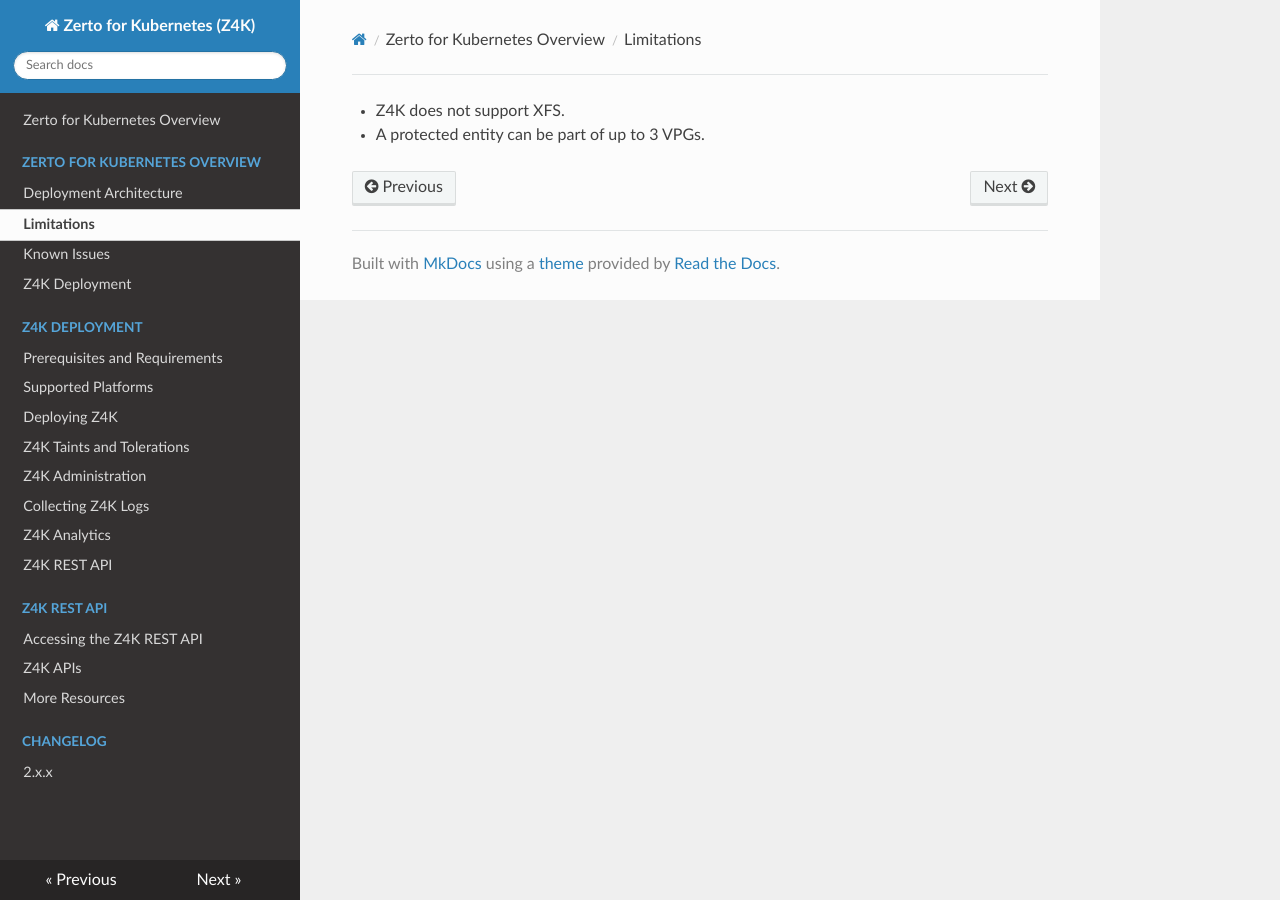
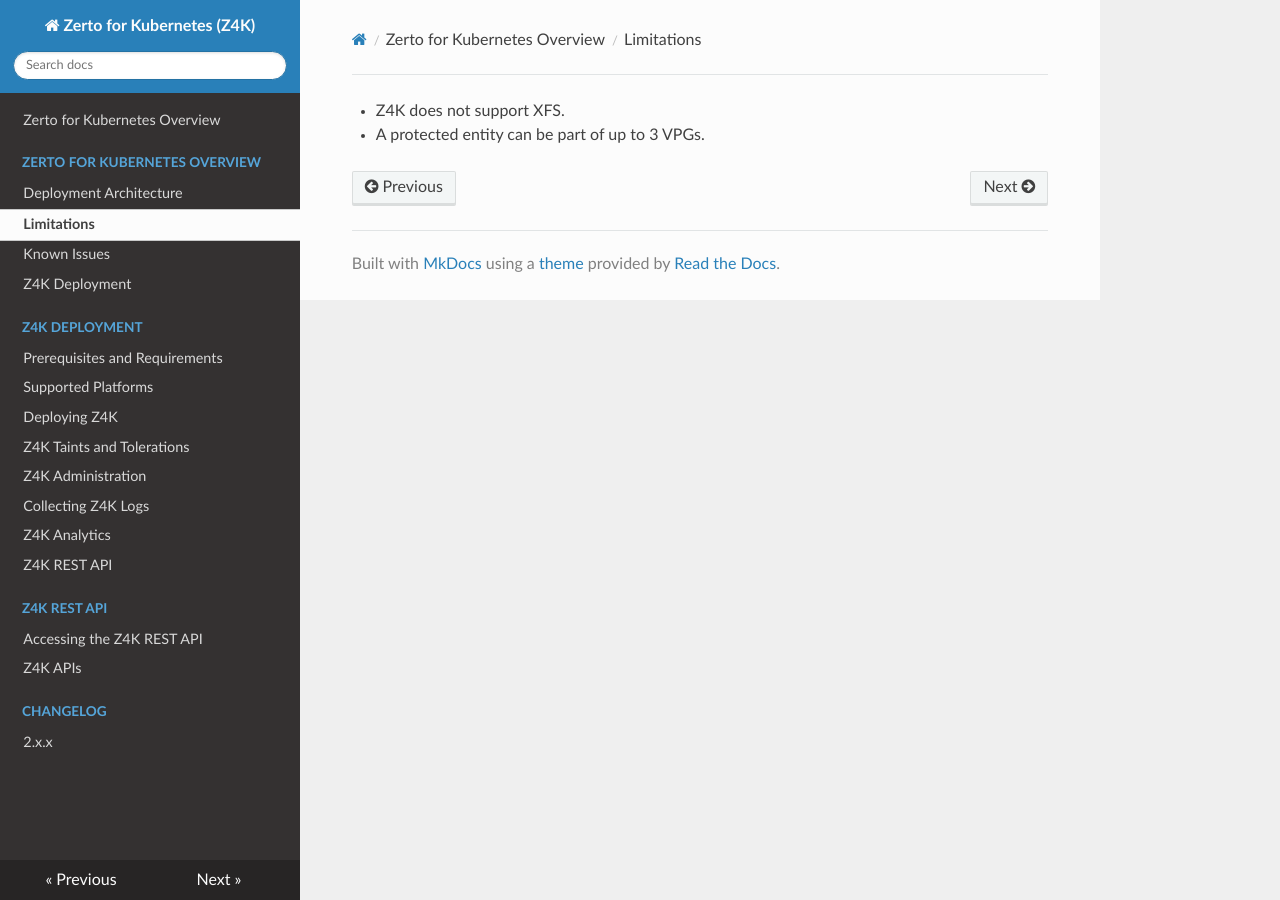
Before and after one commit to ZertoPublic/Z4K, an MkDocs documentation site: the page built from docs/Limitations.md, in a window 1280 px wide. Built offline with MkDocs 1.6.1, drawn with Linux system fonts in a browser that asks for light colours.

Commit message:
Update mkdocs.yml

```diff
--- a/mkdocs.yml
+++ b/mkdocs.yml
@@ -21,7 +21,6 @@
 - Z4K REST API:
   - Accessing the Z4K REST API: AccessingZ4KRESTAPI.md
   - Z4K APIs: openapi.md
-- More Resources: MoreResources.md
 - ChangeLog:
   - '2.x.x': ./changes/version2.x.x.md
 plugins:
```
